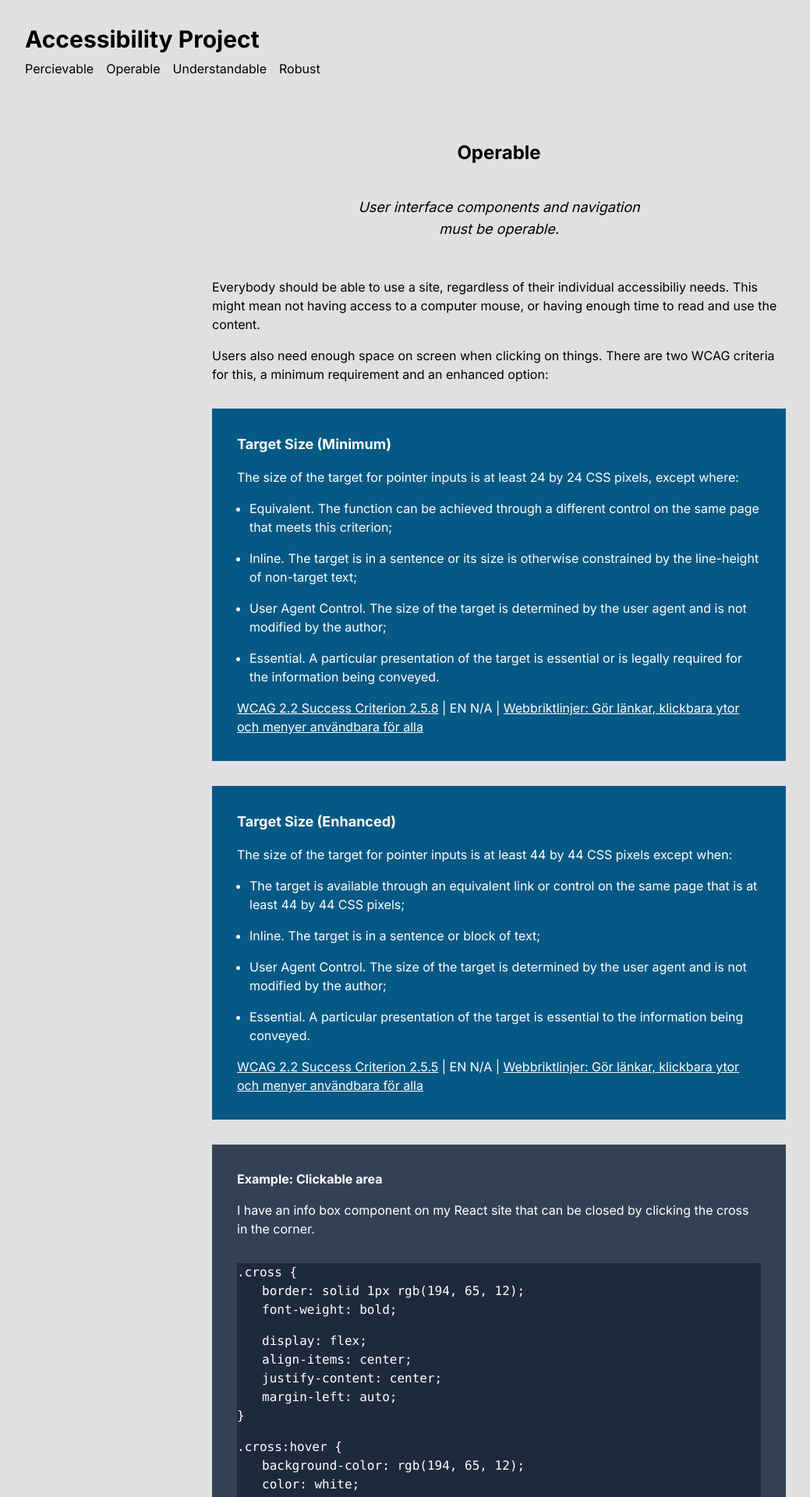
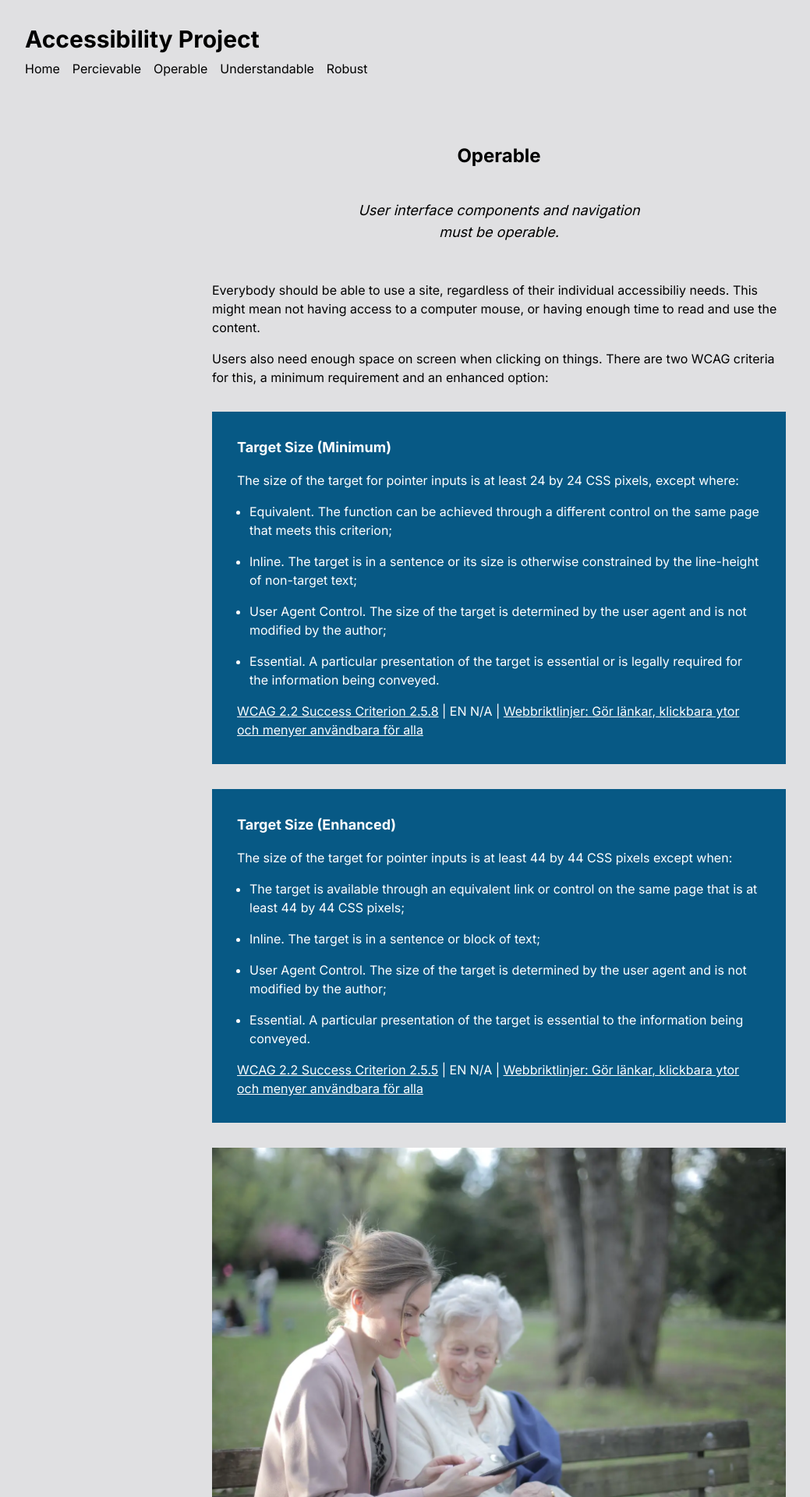
Before and after one commit to freddiekaplan-cme/accessibility, a Next.js app: page /operable in a window 1280 px wide. Shown: the top 1920 px of the page at 78% size, without its empty margins (0-1039 px from the left). Built offline with nearby package versions, Linux system fonts and the light colour scheme.

Commit message:
Add styling to header.

```diff
--- a/app/components/Header.tsx
+++ b/app/components/Header.tsx
@@ -3,15 +3,43 @@ import React from "react"
 
 const Header = () => {
 	return (
-		<header className="flex flex-col p-8 justify-center">
+		<header className="flex flex-col p-4 sm:p-8 justify-center">
 			<h1 className="flex flex-row font-bold text-3xl">
 				Accessibility Project
 			</h1>
 			<nav className="flex flex-row gap-4 pt-2">
-				<Link href="/percievable">Percievable</Link>
-				<Link href="/operable">Operable</Link>
-				<Link href="/understandable">Understandable</Link>
-				<Link href="/robust">Robust</Link>
+				{/* <Link
+					className="border-b-4 border-black hover:border-white focus:border-white"
+					href="/"
+				>
+					Home
+					hover:border-opacity-100 focus:border-opacity-100
+					border-transparent hover:border-bottom focus:border-bottom focus:outline-none transition-colors duration-300
+				</Link> */}
+				{/* <Link
+					href="/"
+					className="border-b-4 border-transparent hover:border-opacity-100 focus:border-opacity-100 focus:outline-none transition-opacity duration-300"
+					style={{
+						borderColor: `rgb(var(--header-underline))`,
+					}}
+				>
+					Home
+				</Link> */}
+				<Link href="/" className="headerLink">
+					Home
+				</Link>
+				<Link href="/percievable" className="headerLink">
+					Percievable
+				</Link>
+				<Link className="headerLink" href="/operable">
+					Operable
+				</Link>
+				<Link className="headerLink" href="/understandable">
+					Understandable
+				</Link>
+				<Link className="headerLink" href="/robust">
+					Robust
+				</Link>
 			</nav>
 		</header>
 	)
--- a/app/globals.css
+++ b/app/globals.css
@@ -5,18 +5,21 @@
 :root {
 	--font-rgb: 0, 0, 0;
 	--background-rgb: 224, 224, 226;
+	--header-underline: 0, 0, 0;
 }
 
 @media (prefers-color-scheme: dark) {
 	:root {
 		--font-rgb: 255, 255, 255;
 		--background-rgb: 0, 0, 0;
+		--header-underline: 255, 255, 255;
 	}
 }
 
 body {
 	background: rgb(var(--background-rgb));
 	color: rgb(var(--font-rgb));
+	/* border-color: rgb(var(--border-color)); */
 }
 
 p,
@@ -43,3 +46,15 @@ ul {
 option {
 	font-family: sans-serif;
 }
+
+.headerLink {
+	border-bottom: 4px solid rgb(var(--header-underline));
+	color: inherit;
+	text-decoration: none;
+	border-bottom-color: transparent;
+}
+
+.headerLink:hover,
+.headerLink:focus {
+	border-bottom-color: rgb(var(--header-underline));
+}
--- a/app/operable/page.tsx
+++ b/app/operable/page.tsx
@@ -1,4 +1,5 @@
 import React from "react"
+import Image from "next/image"
 import { criteria } from "../constants/Criterias"
 import PrincipleTitle from "../components/PrincipleTitle"
 import Criteria from "../components/Criteria"
@@ -6,6 +7,7 @@ import InfoBox from "../components/InfoBox"
 import { FocusOrder, AlteredFocusOrder } from "../components/FocusOrder"
 import Code from "../components/Code"
 import Link from "next/link"
+import phoneImg from "../../public/pexels-andrea-piacquadio-3791666.webp"
 
 const Page = () => {
 	const wcag211 = criteria.find((item) => item.wcag === "2.1.1")
@@ -75,6 +77,13 @@ const Page = () => {
 						webb={wcag255.webb}
 						webbLink={wcag255.webbLink}
 					/>
+
+					<Image
+						className="flex"
+						src={phoneImg}
+						alt="A younger woman is sitting on a bench in a park next to an older woman, she's holding a mobile phone."
+					/>
+
 					<div className="my-8 bg-slate-700 text-white">
 						<div className="p-4 sm:p-8">
 							<div className="mb-4 font-bold">
```
Also changed, not shown: public/pexels-andrea-piacquadio-3791666.webp (added).
